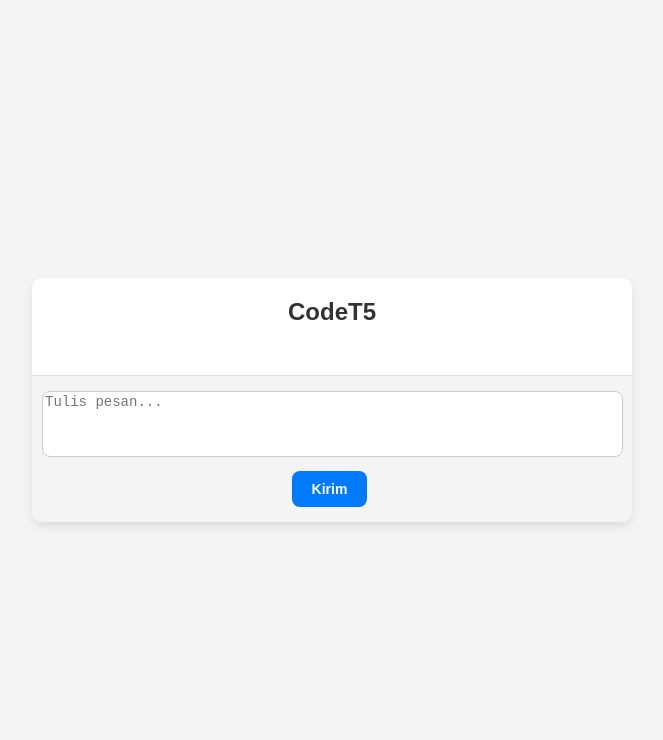
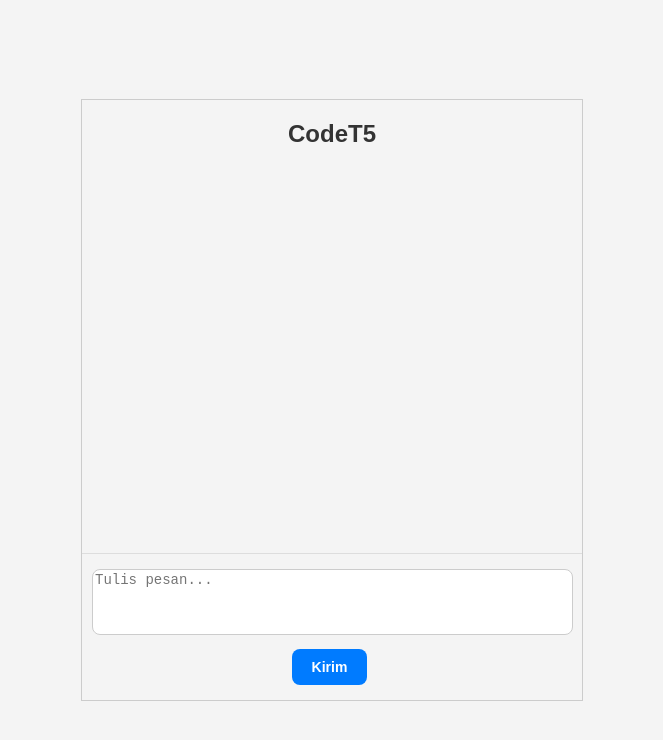
Before and after one commit to yazidazfa/javascript-generator, a plain HTML site: page index.html in a window 1280 px wide. Shown: the whole page, without its empty margins (308-971 px from the left). Drawn offline with Linux system fonts and the light colour scheme; no server answers.

Commit message:
updateee

```diff
--- a/assets/styles.css
+++ b/assets/styles.css
@@ -11,24 +11,25 @@ body {
 }
 
 .chat-container {
-    background: #ffffff;
-    width: 100%;
-    max-width: 600px;
-    box-shadow: 0 4px 10px rgba(0, 0, 0, 0.1);
-    border-radius: 10px;
+    width: 100%; /* Atur lebar sesuai kebutuhan */
+    max-width: 500px; /* Batas maksimum untuk lebar */
+    height: 600px; /* Tinggi container */
+    margin: 0 auto; /* Pusatkan di tengah layar */
+    border: 1px solid #ccc; /* Opsional: Untuk visualisasi */
+    overflow: hidden; /* Potong konten yang keluar dari container */
     display: flex;
-    flex-direction: column;
-    overflow: hidden;
+    flex-direction: column; /* Pastikan elemen di dalamnya teratur vertikal */
 }
 
 /* Chat history area */
 .chat-columns {
-    padding: 15px;
-    flex: 1;
-    overflow-y: auto;
-
-    justify-content: center;
-    align-self: center;
+    flex: 1; /* Isi ruang yang tersedia dalam container */
+    overflow-y: auto; /* Tambahkan scroll vertikal jika konten terlalu panjang */
+    padding: 10px; /* Tambahkan padding untuk jarak konten */
+    box-sizing: border-box; /* Hitung padding dalam ukuran elemen */
+    word-wrap: break-word; /* Memastikan kata panjang terputus */
+    overflow-wrap: break-word;
+    overflow-x: hidden; /* Mencegah overflow horizontal */
 }
 
 .chat-columns::-webkit-scrollbar {
```
